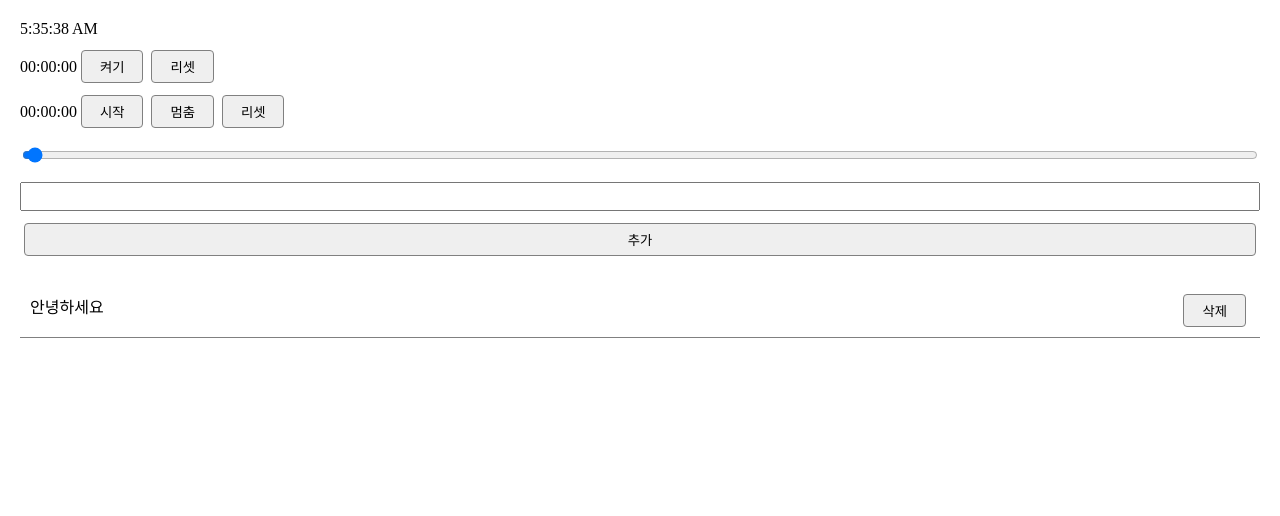
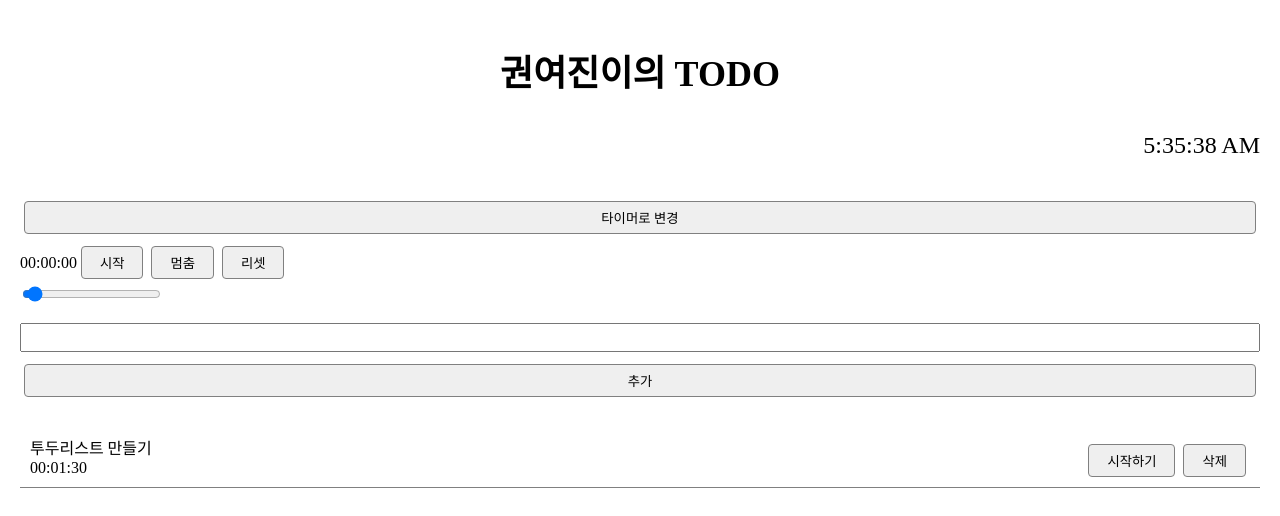
Before and after one commit to Kwonyeojiny/TODO_React, a React (Vite) app: page / in a window 1280 px wide. Shown: the top 516 px of the page. Built offline with nearby package versions, Linux system fonts and the light colour scheme; no server answers; data requests are answered from the project's data file.

Commit message:
json-server todo연결

```diff
--- /dev/null
+++ b/db.json
@@ -0,0 +1,9 @@
+{
+  "todo": [
+    {
+      "id": "d75e",
+      "content": "투두리스트 만들기",
+      "time": 90
+    }
+  ]
+}
--- a/src/App.css
+++ b/src/App.css
@@ -53,6 +53,7 @@ li > div:last-child {
 .clock {
     font-size: 24px;
     margin-bottom: 30px;
+    text-align: right;
 }
 
 .advice {
--- a/src/App.jsx
+++ b/src/App.jsx
@@ -1,4 +1,4 @@
-import { useState } from 'react'
+import { useEffect, useState } from 'react'
 import './App.css'
 import TodoInput from './components/TodoInput'
 import TodoList from './components/TodoList'
@@ -6,20 +6,53 @@ import Clock from './components/Clock'
 import StopWatch from './components/StopWatch'
 import Timer from './components/Timer'
 import Advice from './components/Advice'
+import useFetch from './Hooks/useFetch'
 
 function App() {
-  const [todo, setTodo] = useState([
-    {id:Number(new Date()), content: '안녕하세요'}
-  ])
+  const [isLoading, data] = useFetch('http://localhost:3000/todo')
+  const [todo, setTodo] = useState([])
+  const [currentTodo, setCurrentTodo] = useState(null)
+  const [time, setTime] = useState(0)
+  const [isTimer, setIsTimer] = useState(false)
+
+  useEffect(()=>{
+    if(currentTodo){
+      fetch(`http://localhost:3000/todo/${currentTodo}`, {
+        method : 'PATCH',
+        body : JSON.stringify({time :
+          todo.find((el) => el.id === currentTodo).time + 1}),
+      }).then(res => res.json())
+        .then(res => setTodo(prev => prev.map(
+          el => el.id === currentTodo ? res : el
+        )))
+    }
+  },[time])
+
+  useEffect(()=>{
+    setTime(0)
+  },[isTimer])
+
+  useEffect(() => {
+    if(data) setTodo(data);
+  },[isLoading])
 
   return (
     <>
+      <h1>권여진이의 TODO</h1>
+      <Clock />
       <Advice />
-      <Clock />
-      <StopWatch/>
-      <Timer/>
+      <button onClick={()=>
+        setIsTimer(prev => !prev)}
+      >{isTimer ? '스톱워치로 변경' : '타이머로 변경'}</button>
+      {isTimer ? (
+        <StopWatch time={time} setTime={setTime}/>) :
+        (<Timer time={time} setTime={setTime}/>)
+      }
       <TodoInput setTodo={setTodo}/>
-      <TodoList todo={todo} setTodo={setTodo}/>
+      <TodoList todo={todo}
+                setTodo={setTodo}
+                setCurrentTodo={setCurrentTodo}
+                currentTodo={currentTodo} />
     </>
   )
 }
--- a/src/components/Advice.jsx
+++ b/src/components/Advice.jsx
@@ -8,8 +8,8 @@ const Advice = () => {
     <>
       {!isLoading && (
         <>
-          <div>{data.message}</div>
-          <div>-{data.author}-</div>
+          <div className="advice">{data.message}</div>
+          <div className="advice">-{data.author}-</div>
         </>
       )}
     </>
--- a/src/components/Clock.jsx
+++ b/src/components/Clock.jsx
@@ -10,7 +10,7 @@ const Clock = () => {
   }, [])
 
   return (
-    <div>{time.toLocaleTimeString()}</div>
+    <div className="clock">{time.toLocaleTimeString()}</div>
   )
 }
 
--- a/src/components/StopWatch.jsx
+++ b/src/components/StopWatch.jsx
@@ -1,9 +1,7 @@
 import { useEffect, useRef, useState } from "react";
 import formatTime from "./formatTime";
 
-const StopWatch = () => {
-
-  const [time, setTime] = useState(0)
+const StopWatch = ({time, setTime}) => {
   const [isOn, setIsOn] = useState(false)
   const timerRef = useRef(null)
 
--- a/src/components/Timer.jsx
+++ b/src/components/Timer.jsx
@@ -1,10 +1,9 @@
 import { useEffect, useRef, useState } from "react";
 import formatTime from "./formatTime";
 
-const Timer = () => {
+const Timer = ({time, setTime}) => {
   const [startTime, setStartTime] = useState(0)
   const [isOn,setIsOn] = useState(false);
-  const [time,setTime] = useState(0)
   const timerRef = useRef(null)
 
   useEffect(()=>{
@@ -34,8 +33,8 @@ const Timer = () => {
           setIsOn(false)
         }
         } >리셋</button>
-      </div>
-      <input
+        <br/>
+        <input
         type="range"
         value={startTime}
         min='0'
@@ -43,6 +42,8 @@ const Timer = () => {
         step='30'
         onChange={(e)=>setStartTime(e.target.value)}
       />
+      </div>
+
     </>
   )
 
--- a/src/components/Todo.jsx
+++ b/src/components/Todo.jsx
@@ -1,11 +1,30 @@
-const Todo = ({todo, setTodo}) => {
+import formatTime from "./formatTime";
+
+const Todo = ({todo, setTodo, setCurrentTodo, currentTodo}) => {
   return (
     <>
-      <li>
+      <li className={currentTodo === todo.id ?
+        'current' : ''}>
+        <div>
         {todo.content}
+        <br/>
+        {formatTime(todo.time)}
+        </div>
+        <div>
+          <button
+            onClick={()=> setCurrentTodo(todo.id)}
+          >시작하기</button>
           <button onClick={() => {
-            setTodo(prev=> prev.filter((el)=> el.id !== todo.id))
+            fetch(`http://localhost:3000/todo/${todo.id}`,{
+              method: "DELETE"
+            }).then((res) => {
+              if(res.ok){
+                setTodo((prev) => prev.filter((el)=> el.id !== todo.id))
+              }
+            })
           }} >삭제</button>
+        </div>
+
       </li>
     </>
   )
--- a/src/components/TodoInput.jsx
+++ b/src/components/TodoInput.jsx
@@ -4,11 +4,15 @@ const TodoInput = ({setTodo}) => {
   const inputRef = useRef(null)
 
   const addTodo = () => {
-    const newTOdo = {
-      id : Number(new Date()),
-      content : inputRef.current.value
+    const newTodo = {
+      content : inputRef.current.value,
+      time : 0
     }
-    setTodo((prev) => [newTOdo, ...prev])
+    fetch('http://localhost:3000/todo',{
+      method: "POST",
+      body: JSON.stringify(newTodo)
+    }).then(res => res.json())
+      .then((res) => setTodo((prev) => [ ...prev, res]))
   }
 
   return (
--- a/src/components/TodoList.jsx
+++ b/src/components/TodoList.jsx
@@ -1,11 +1,15 @@
 import Todo from "./Todo";
 
-const TodoList = ({todo, setTodo}) => {
+const TodoList = ({todo, setTodo, setCurrentTodo, currentTodo}) => {
   return (
     <>
       <ul>
         {todo.map((el) => (
-          <Todo key={el.id} todo={el} setTodo={setTodo} />
+          <Todo key={el.id}
+                todo={el}
+                setTodo={setTodo}
+                setCurrentTodo={setCurrentTodo}
+                currentTodo={currentTodo} />
         ))}
       </ul>
     </>
```
